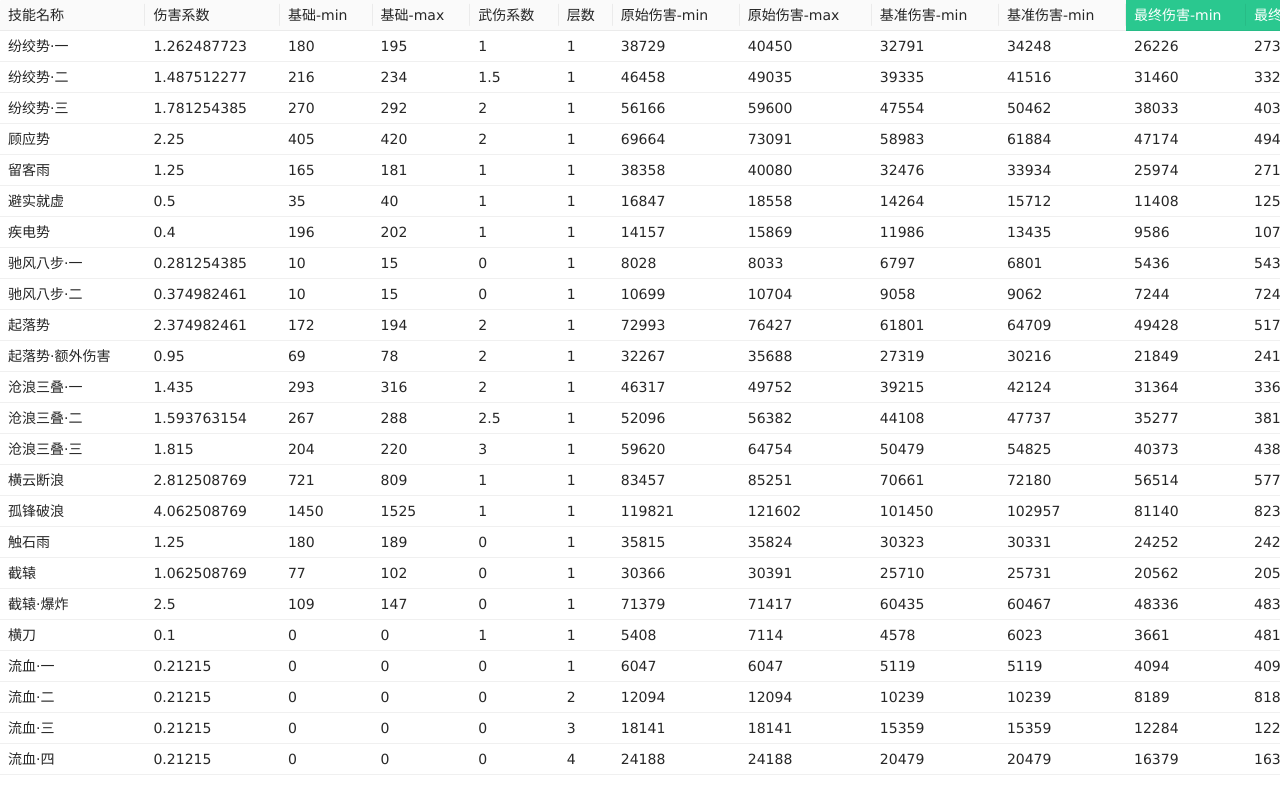
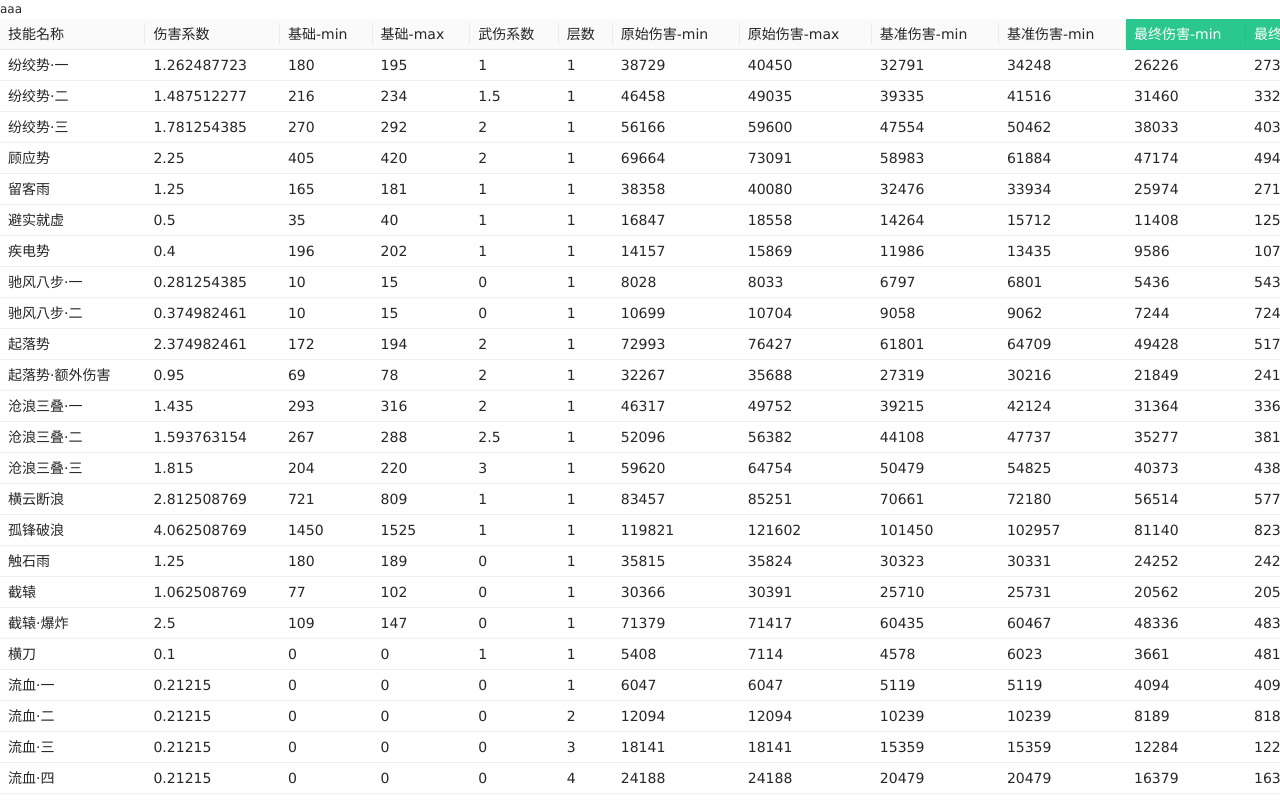
Before and after one commit to LynTss/gufengjue-dps, a React (Create React App) app: page / in a window 1280 px wide. Shown: the top 800 px of the page. Built offline with nearby package versions, Linux system fonts and the light colour scheme.

Commit message:
fix: init

```diff
--- a/src/pages/index.tsx
+++ b/src/pages/index.tsx
@@ -4,6 +4,7 @@ import SkillDamageTable from '../components/SkillDamageTable'
 function Pages() {
   return (
     <div>
+      aaa
       <SkillDamageTable />
     </div>
   )
```
